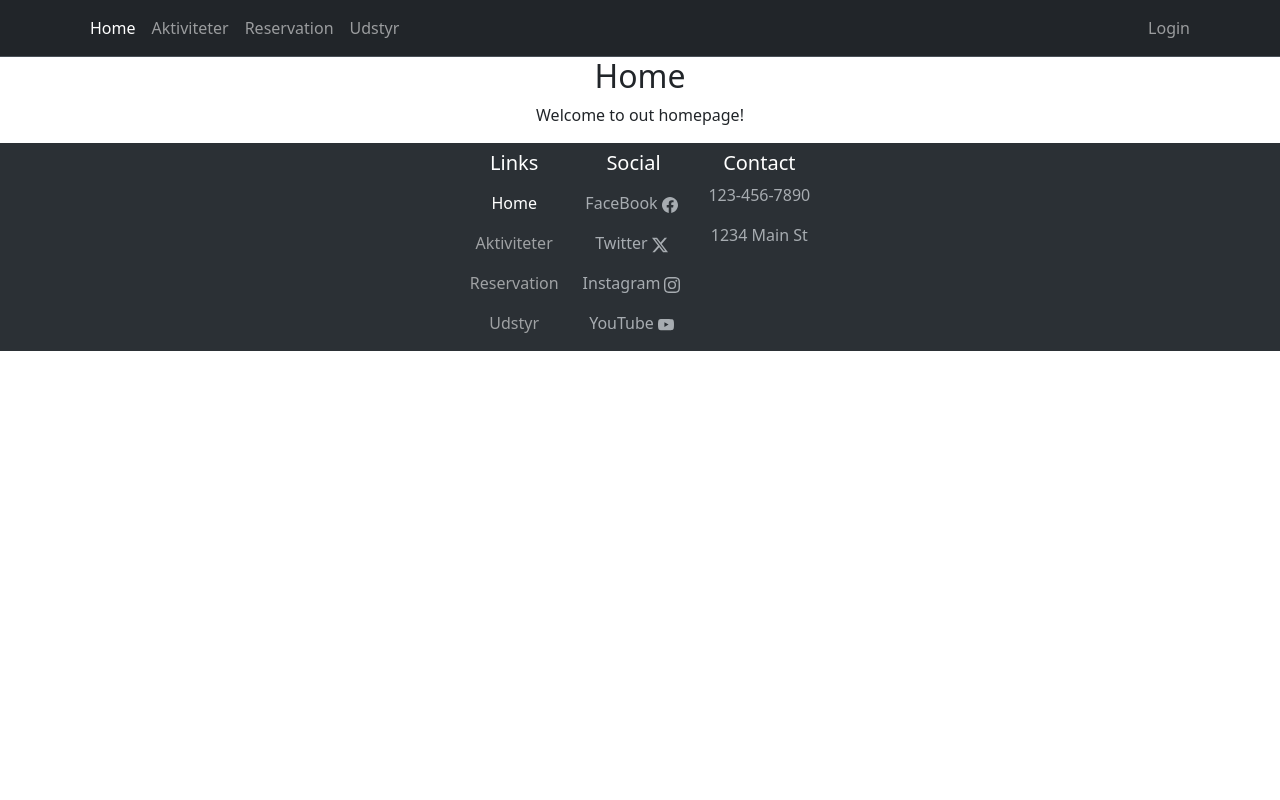
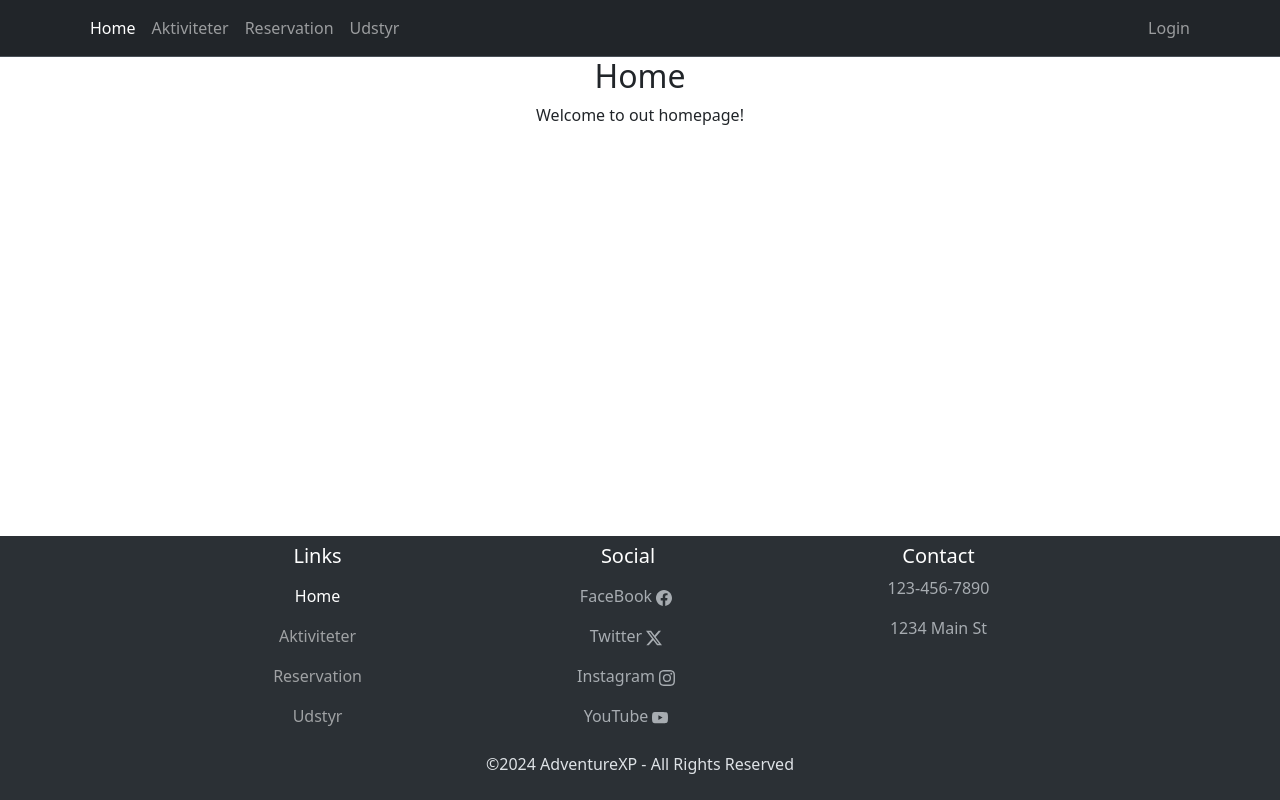
Before and after one commit to J-M-M-P/AdventureXP-frontend, a React (Vite) app: page / in a window 1280 px wide. Built offline with nearby package versions, Linux system fonts and the light colour scheme.

Commit message:
Bedre løsning til layout af footer

```diff
--- a/src/components/Nav/footer/NavFooter.tsx
+++ b/src/components/Nav/footer/NavFooter.tsx
@@ -3,10 +3,10 @@ import NavSocials from "./NavSocials";
 
 export default function NavFooter() {
     return (
-        <nav className="navbar sticky-bottom bg-body-tertiary" data-bs-theme="dark">
-            <div className="container justify-content-center text-center">
-                <div className="row ">
-                    <div className="col-md-auto">
+        <nav className="navbar fixed-bottom bg-body-tertiary" data-bs-theme="dark">
+            <div className="container text-center">
+                <div className="row w-100 justify-content-md-center">
+                    <div className="col ">
                         <h5 className="text-body-emphasis">Links</h5>
                         <NavRoutes />
                     </div>
@@ -14,12 +14,18 @@ export default function NavFooter() {
                         <h5 className="text-body-emphasis">Social</h5>
                         <NavSocials />
                     </div>
-                    <div className="col-md-auto">
+                    <div className="col ">
                         <h5 className="text-body-emphasis">Contact</h5>
                         <p className="nav-item text-secondary-emphasis">123-456-7890</p>
                         <p className="nav-item text-secondary-emphasis"> 1234 Main St</p>
                     </div>
                 </div>
+                {/* Footer Bottom */}
+                <div className="container">
+                    <p className="text-xs-center text-dark-emphasis">
+                        &copy;{new Date().getFullYear()} AdventureXP - All Rights Reserved
+                    </p>
+                </div>
             </div>
         </nav>
     );
--- a/src/components/Nav/footer/NavSocials.tsx
+++ b/src/components/Nav/footer/NavSocials.tsx
@@ -1,7 +1,7 @@
 export default function NavSocials() {
     return (
-        <ul className="navbar-nav d-flex">
-            <li className="nav-item">
+        <ul className="list-unstyled">
+            <li className="py-2">
                 <a
                     className={"nav-link text-secondary-emphasis"}
                     href="https://www.facebook.com"
@@ -21,7 +21,7 @@ export default function NavSocials() {
                     </svg>
                 </a>
             </li>
-            <li className="nav-item">
+            <li className="py-2">
                 <a
                     className={"nav-link text-secondary-emphasis"}
                     href="https://www.twitter.com"
@@ -41,7 +41,7 @@ export default function NavSocials() {
                     </svg>
                 </a>
             </li>
-            <li className="nav-item">
+            <li className="py-2">
                 <a
                     className={"nav-link text-secondary-emphasis"}
                     href="https://www.instagram.com"
@@ -61,8 +61,7 @@ export default function NavSocials() {
                     </svg>
                 </a>
             </li>
-
-            <li className="nav-item">
+            <li className="py-2">
                 <a
                     className={"nav-link text-secondary-emphasis"}
                     href="https://www.youtube.com"
```
